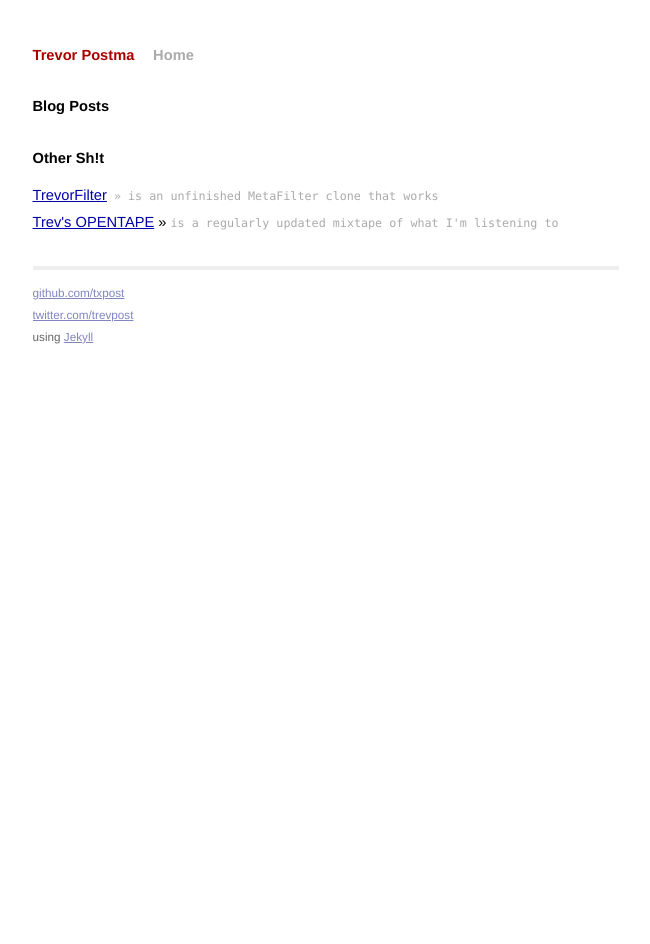
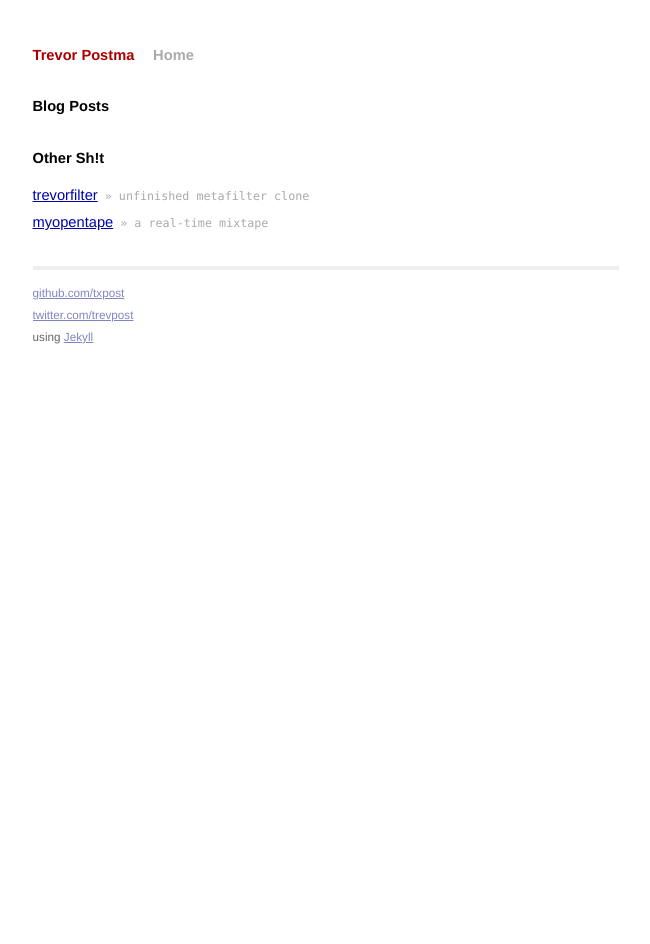
Before and after one commit to txpost/txpost.github.com, a Jekyll site: the page built from index.html, in a window 1280 px wide. Shown: the whole page, without its empty margins (314-964 px from the left). Built offline with Jekyll 4.4.1, drawn with Linux system fonts in a browser that asks for light colours; Markdown is read by kramdown in place of the engine named in the settings.

Commit message:
clean-up

```diff
--- a/index.html
+++ b/index.html
@@ -13,7 +13,7 @@ title: Trevor Postma
 
   <h1>Other Sh!t</h1>
   <ul class="posts">
-    <li><a href="http://radiant-ocean-80.heroku.com/">TrevorFilter</a><span> &raquo; is an unfinished MetaFilter clone that works</span></li>
-    <li><a href="http://opentape.trevorpostma.com">Trev's OPENTAPE</a> &raquo; <span>is a regularly updated mixtape of what I'm listening to</span>  </li>
+    <li><a href="http://radiant-ocean-80.heroku.com/">trevorfilter</a><span> &raquo; unfinished metafilter clone</span></li>
+    <li><a href="http://opentape.trevorpostma.com">myopentape</a><span> &raquo; a real-time mixtape</span></li>
   </ul>
 </div>
```
